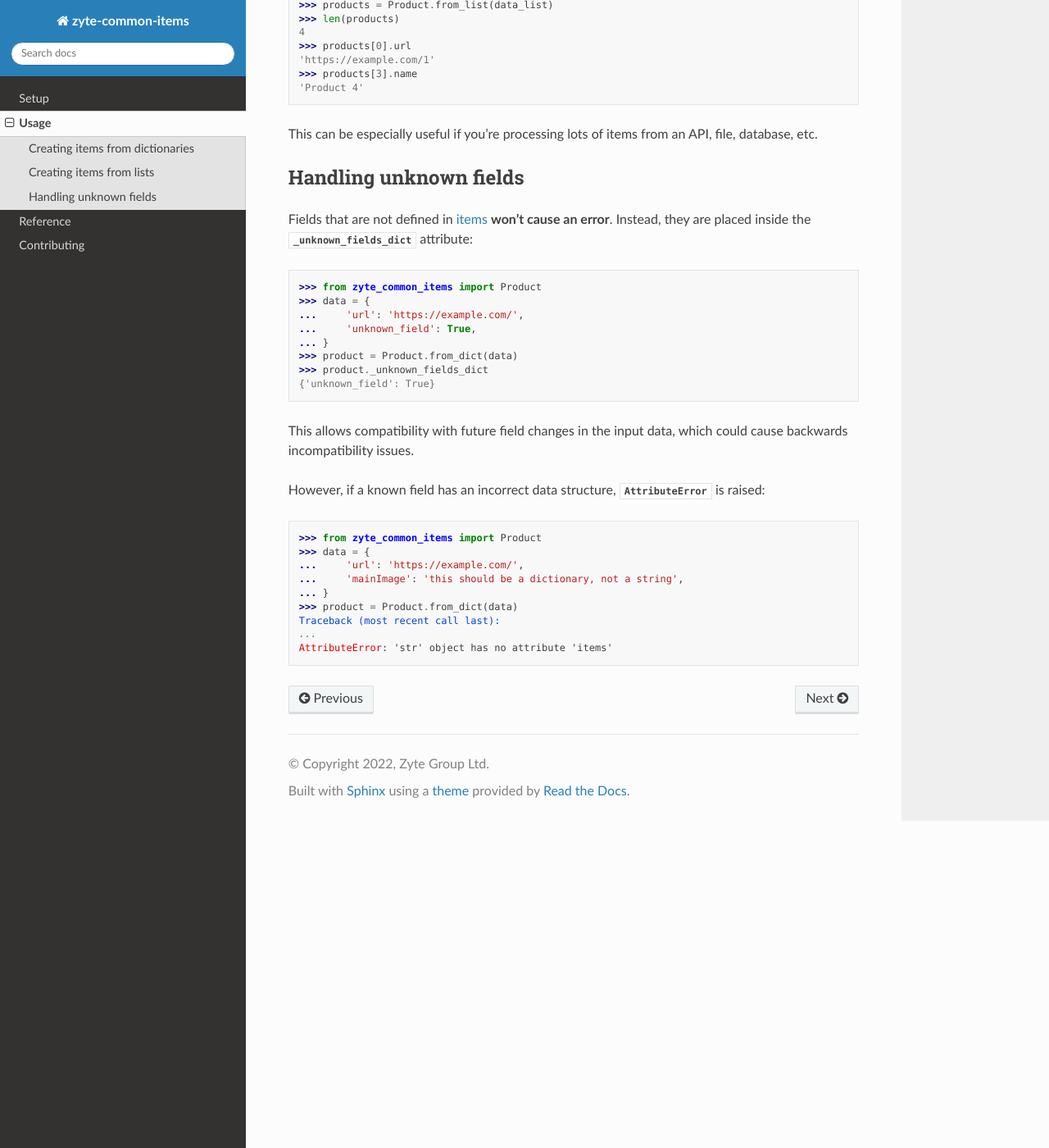
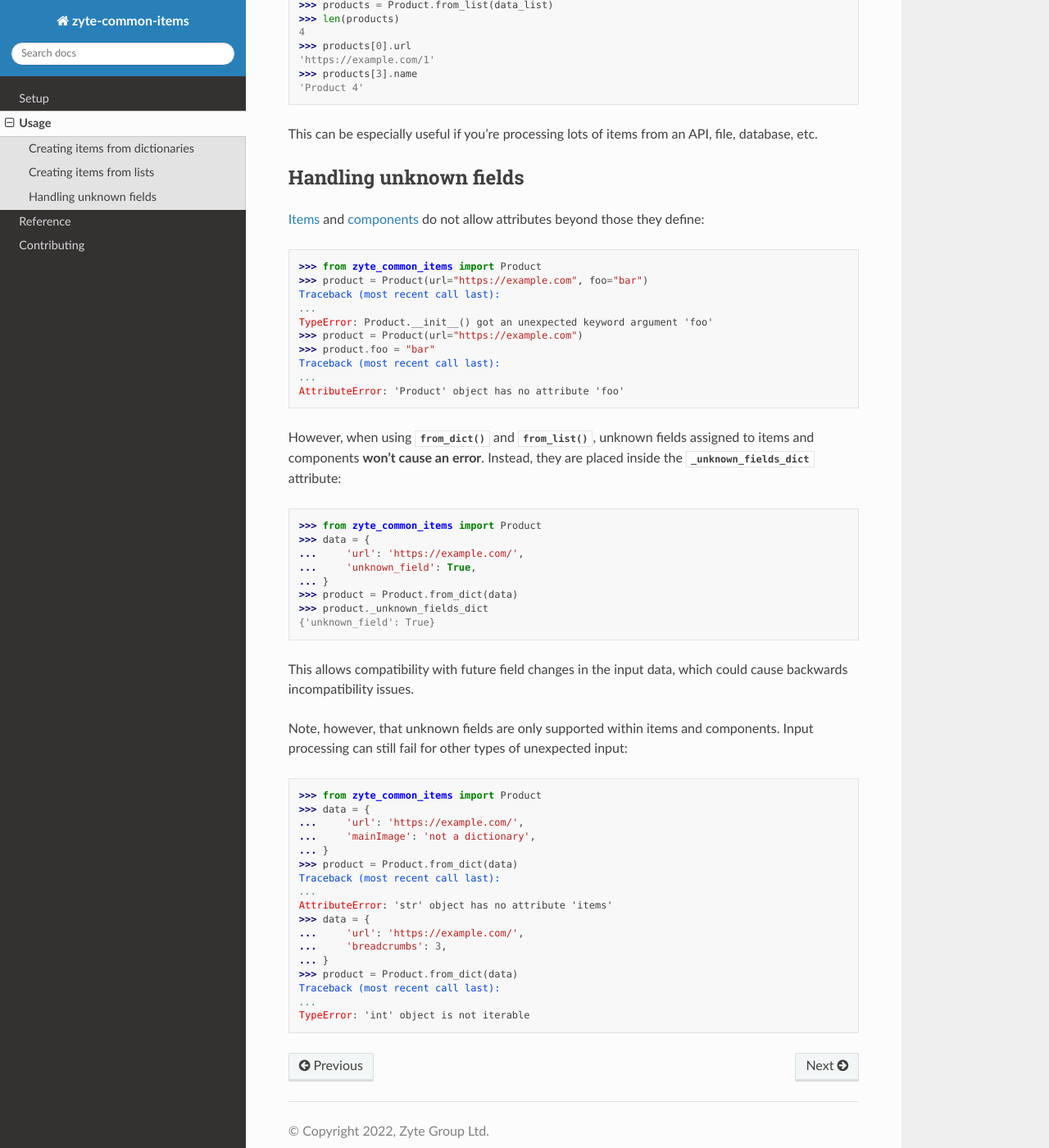
Before and after one commit to zytedata/zyte-common-items, a Sphinx documentation site: the page built from docs/usage.rst, in a window 1280 px wide and 1400 px high, scrolled down 1003 px. Shown: the whole window at 82% size. Built offline with Sphinx 7.4.7 and the Read the Docs theme 2.0.0, drawn with Linux system fonts in a browser that asks for light colours; the version number could not be read and is left out.

Commit message:
docs: improve unknown input handling

```diff
--- a/docs/reference/components.rst
+++ b/docs/reference/components.rst
@@ -1,3 +1,5 @@
+.. _components:
+
 ==========
 Components
 ==========
--- a/docs/usage.rst
+++ b/docs/usage.rst
@@ -63,9 +63,24 @@ file, database, etc.
 Handling unknown fields
 =======================
 
-Fields that are not defined in :ref:`items <items>` **won't cause an error**.
-Instead, they are placed inside the
-:attr:`~zyte_common_items.base.Item._unknown_fields_dict` attribute:
+:ref:`Items <items>` and :ref:`components <components>` do not allow attributes
+beyond those they define:
+
+>>> from zyte_common_items import Product
+>>> product = Product(url="https://example.com", foo="bar")
+Traceback (most recent call last):
+...
+TypeError: Product.__init__() got an unexpected keyword argument 'foo'
+>>> product = Product(url="https://example.com")
+>>> product.foo = "bar"
+Traceback (most recent call last):
+...
+AttributeError: 'Product' object has no attribute 'foo'
+
+However, when using :meth:`~zyte_common_items.base.Item.from_dict` and
+:meth:`~zyte_common_items.base.Item.from_list`, unknown fields assigned to
+items and components **won't cause an error**. Instead, they are placed inside
+the :attr:`~zyte_common_items.base.Item._unknown_fields_dict` attribute:
 
 >>> from zyte_common_items import Product
 >>> data = {
@@ -79,15 +94,24 @@ Instead, they are placed inside the
 This allows compatibility with future field changes in the input data, which
 could cause backwards incompatibility issues.
 
-However, if a known field has an incorrect data structure,
-:exc:`AttributeError` is raised:
+Note, however, that unknown fields are only supported within items and
+components. Input processing can still fail for other types of unexpected
+input:
 
 >>> from zyte_common_items import Product
 >>> data = {
 ...     'url': 'https://example.com/',
-...     'mainImage': 'this should be a dictionary, not a string',
+...     'mainImage': 'not a dictionary',
 ... }
 >>> product = Product.from_dict(data)
 Traceback (most recent call last):
 ...
 AttributeError: 'str' object has no attribute 'items'
+>>> data = {
+...     'url': 'https://example.com/',
+...     'breadcrumbs': 3,
+... }
+>>> product = Product.from_dict(data)
+Traceback (most recent call last):
+...
+TypeError: 'int' object is not iterable
```
Also changed, not shown: 1 other file.
